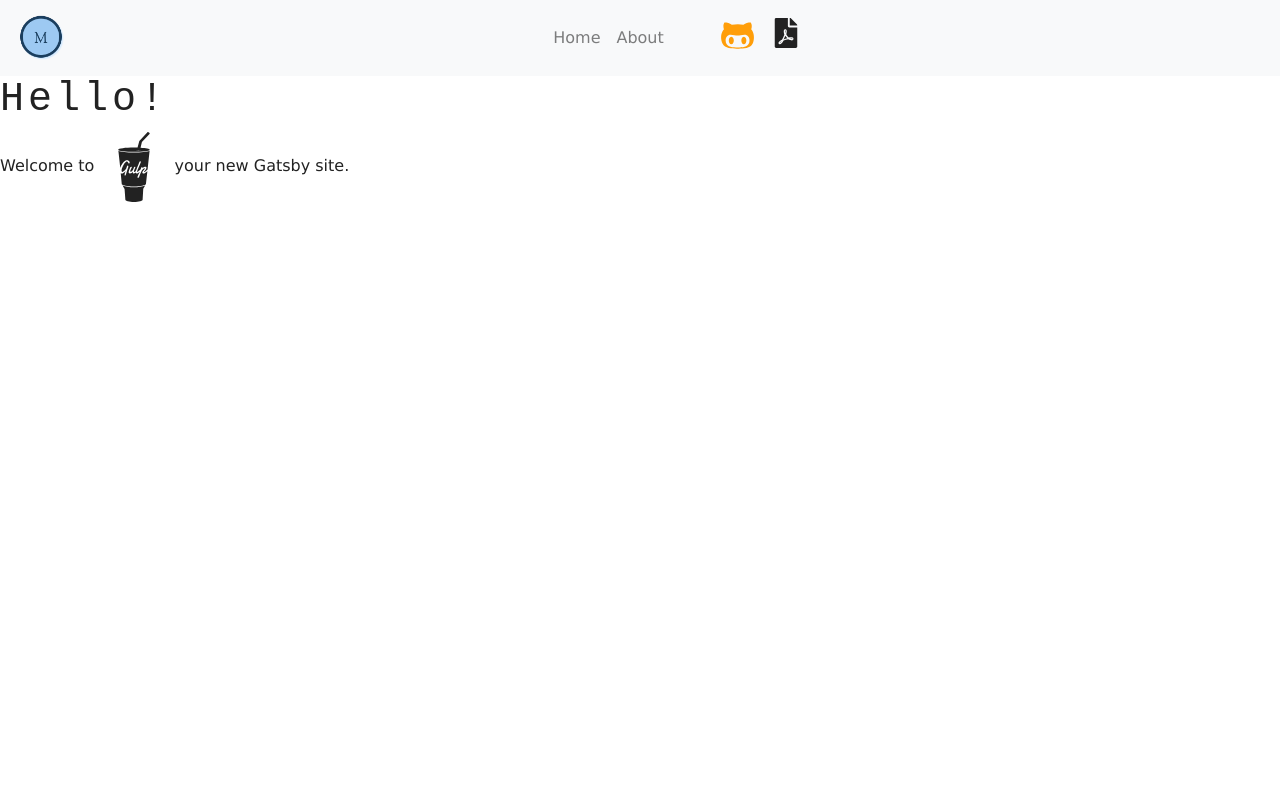
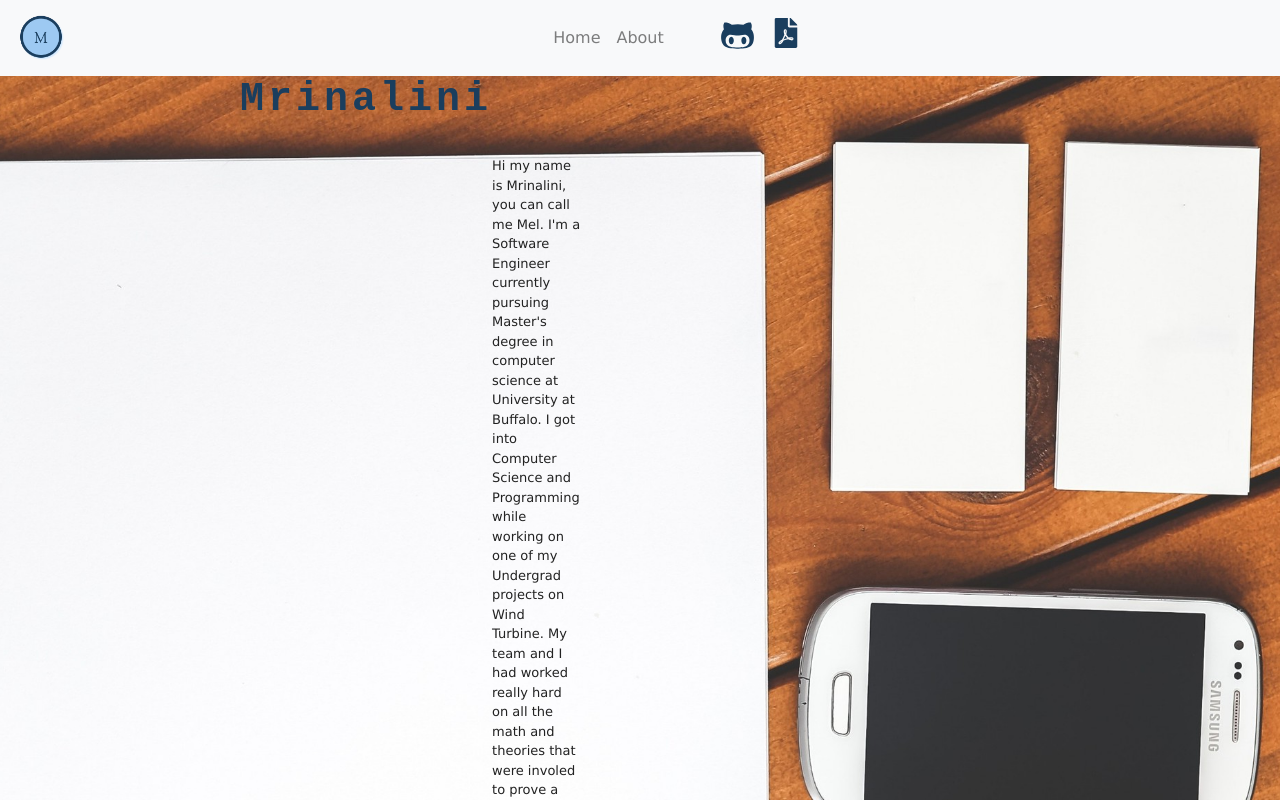
Before and after one commit to MrinaliniU/MyPortfolio, a Gatsby site: page / in a window 1280 px wide. Shown: the top 800 px of the page. Built offline with nearby package versions, Linux system fonts and the light colour scheme; Gatsby itself is replaced by a stand-in of ours.

Commit message:
Added sections and background

```diff
--- a/package.json
+++ b/package.json
@@ -6,6 +6,7 @@
   "author": "Kyle Mathews <mathews.kyle@gmail.com>",
   "dependencies": {
     "gatsby": "^2.17.6",
+    "gatsby-background-image": "^0.9.7",
     "gatsby-image": "^2.2.30",
     "gatsby-plugin-manifest": "^2.2.25",
     "gatsby-plugin-offline": "^3.0.17",
--- /dev/null
+++ b/src/components/Globals/BackgroundSection.js
@@ -0,0 +1,22 @@
+import React from "react";
+import BackgroundImage from "gatsby-background-image";
+
+export default function BackgroundSection({
+  img,
+  styleClass,
+  title,
+  children
+}) {
+  return (
+    <BackgroundImage className={styleClass} fluid={img}>
+      <h1 className="text-f">Mrinalini</h1>
+      <p className="para-f">{title}</p>
+      {children}
+    </BackgroundImage>
+  );
+}
+
+BackgroundSection.defaultProps = {
+  title: "default title",
+  styleClass: "default-background"
+};
--- a/src/components/Globals/Navbar.js
+++ b/src/components/Globals/Navbar.js
@@ -53,10 +53,10 @@ export default class Navbar extends Component {
               );
             })}
             <li className="nav-item ml-sm-5">
-              <FaGithubAlt className="git-icon" size={35} />
+              <FaGithubAlt className="nav-icon" size={35} />
             </li>
             <li className="nav-item ml-sm-3">
-              <FaFilePdf size={30} />
+              <FaFilePdf className="nav-icon" size={30} />
             </li>
           </ul>
         </div>
--- /dev/null
+++ b/src/components/Globals/Title.js
@@ -0,0 +1,11 @@
+import React from "react";
+
+export default function Title({ title }) {
+  return (
+    <div className="row">
+      <div className="col text-center mb-3">
+        <h1 className="display-4 text-capitalize font-weight-bold">{title}</h1>
+      </div>
+    </div>
+  );
+}
--- /dev/null
+++ b/src/components/Home/info.js
@@ -0,0 +1,23 @@
+import React from "react";
+import { Link } from "gatsby";
+import Title from "../Globals/Title";
+
+export default function Info() {
+  return (
+    <section className="py-5">
+      <div className="container">
+        <Title title="My Story" />
+        <div className="row">
+          <div className="col-10 col-sm-8 mx-auto text-center">
+            <p className="lead text-muted mb-5"> Test Paragraph</p>
+            <Link to="/about">
+              <button className="btn text-uppercase btn-yellow">
+                About Me
+              </button>
+            </Link>
+          </div>
+        </div>
+      </div>
+    </section>
+  );
+}
--- a/src/components/layout.css
+++ b/src/components/layout.css
@@ -1,9 +1,11 @@
 :root {
-  --mainBrown: #2d1ef1;
+  --mainBrown: #2d1e1f;
   --mainYellow: #ff9e09;
   --mainGrey: #ece8dc;
   --mainWhite: #fff;
   --mainDark: #222;
+  --lightBlue: #9dc9f2;
+  --mainBlue: #1a3e5e;
 }
 
 body {
@@ -26,7 +28,38 @@ h6 {
   color: var(--mainYellow);
 }
 
-.git-icon {
+.nav-icon {
   cursor: pointer;
+  color: var(--mainBlue);
+}
+
+.text-f {
+  color: var(--mainBlue);
+  font-weight: bold;
+  margin-left: 30vh;
+}
+
+.para-f {
+  color: var(--mainDark);
+  margin-right: 100vh;
+  margin-top: 10vh;
+  font-size: small;
+}
+
+.default-background {
+  min-height: 100vh;
+  display: flex;
+  background: linear-gradient(rgba(255, 158, 9, 0.3), (rgba(255, 158, 9, 0.3)));
+  background-position: center;
+  background-size: cover;
+}
+
+.btn-yellow {
   color: var(--mainYellow);
+  border-color: var(--mainYellow);
 }
+
+.btn-yellow:hover {
+  background: var(--mainYellow);
+  color: var(--mainBrown);
+}
--- a/src/pages/index.js
+++ b/src/pages/index.js
@@ -1,18 +1,41 @@
 import React from "react";
-import { Link } from "gatsby";
+import { Link, graphql } from "gatsby";
 
 import Layout from "../components/layout";
 import SEO from "../components/seo";
-import { FaGulp } from "react-icons/fa";
-
-const IndexPage = () => (
+import BackgroundSection from "../components/Globals/BackgroundSection";
+import Info from "../components/Home/info";
+const IndexPage = ({ data }) => (
   <Layout>
-    <SEO title="Home" />
-    <h1>Hello!</h1>
-    <p>
-      Welcome to <FaGulp size={70} /> your new Gatsby site.
-    </p>
+    <SEO title="Home" keywords={[`gatsby`, `application`, `react`]} />
+    <BackgroundSection
+      img={data.img.childImageSharp.fluid}
+      title="Hi my name is Mrinalini, you can call me Mel. I'm a Software Engineer
+      currently pursuing Master's degree in computer science at University at
+      Buffalo. I got into Computer Science and Programming while working on
+      one of my Undergrad projects on Wind Turbine. My team and I had worked
+      really hard on all the math and theories that were involed to prove a
+      working wind turbine but when we had to submit a paper we realized the
+      need to show a simulation to the Professors to convince them. That is
+      when I exposed myself to programming and came-up with a simulation for
+      the demo. Since then programming and coding to solve challenging
+      problems has become almost cathartic to me."
+      styleClass="default-background"
+    />
+    <Info />
   </Layout>
 );
 
+export const query = graphql`
+  {
+    img: file(relativePath: { eq: "background.jpg" }) {
+      childImageSharp {
+        fluid {
+          ...GatsbyImageSharpFluid_tracedSVG
+        }
+      }
+    }
+  }
+`;
+
 export default IndexPage;
```
Also changed, not shown: src/images/background.jpg (added), src/images/white.jpeg (added), 1 other file.
